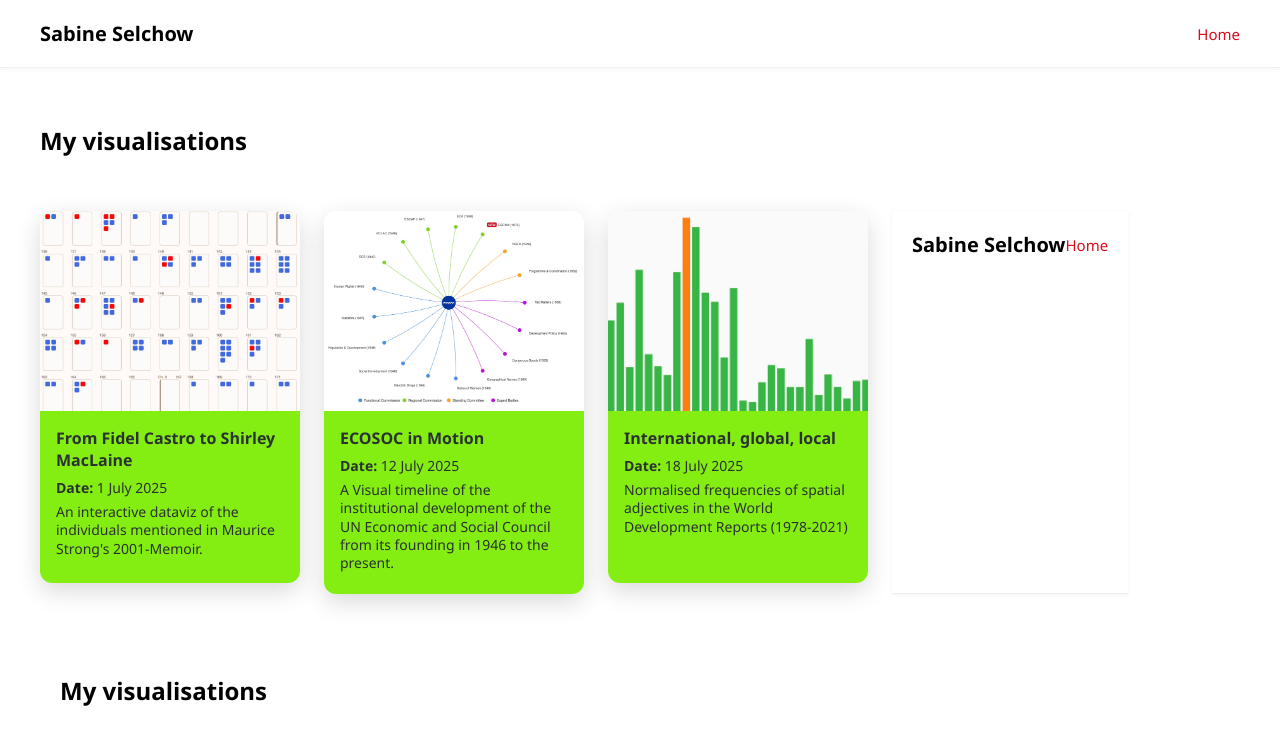
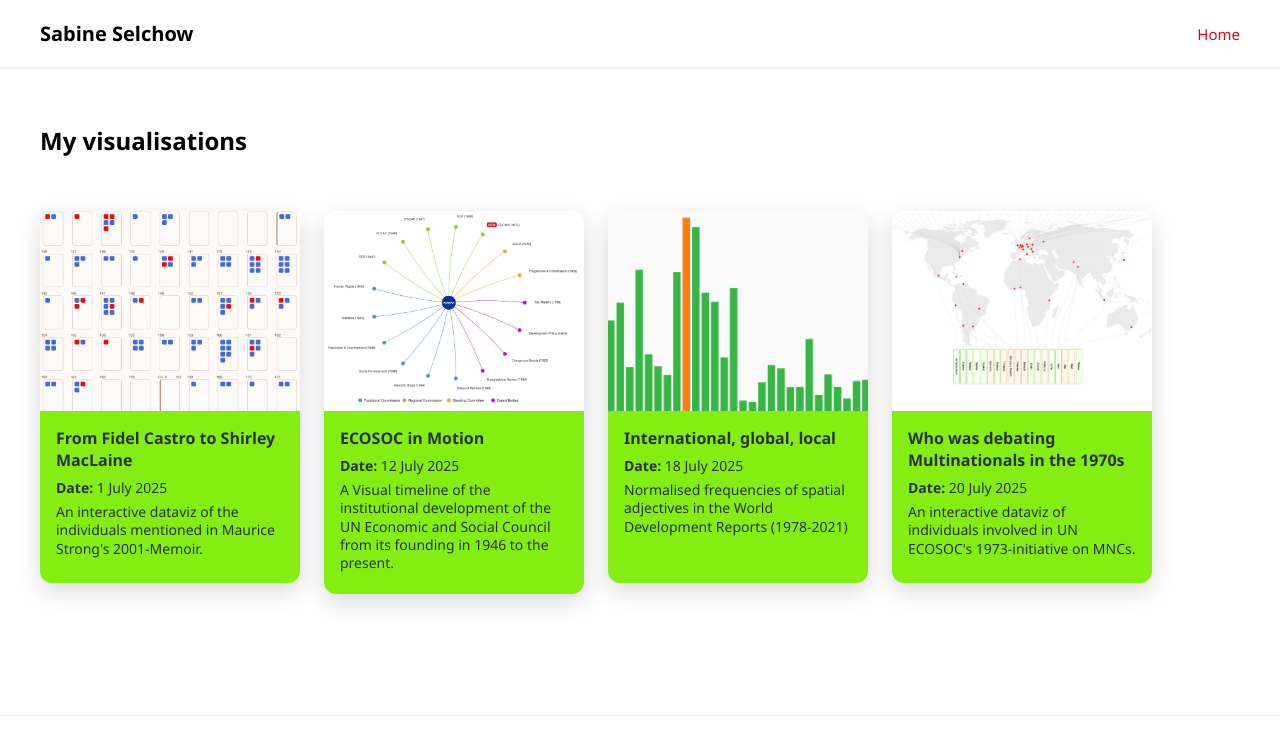
Before and after one commit to sabine-selchow/sabine-selchow.github.io, a plain HTML site: page index.html in a window 1280 px wide. Shown: the top 746 px of the page. Drawn offline with Linux system fonts and the light colour scheme.

Commit message:
Update index.html

```diff
--- a/index.html
+++ b/index.html
@@ -1,73 +1,3 @@
-<!DOCTYPE html>
-<html lang="en">
-<head>
-  <meta charset="UTF-8" />
-  <link href="https://fonts.googleapis.com/css2?family=Urbanist:wght@400;600&display=swap" rel="stylesheet">
-  <meta name="viewport" content="width=device-width, initial-scale=1.0"/>
-  <title>Visualisations by Sabine Selchow</title>
-  <link rel="stylesheet" href="style.css" />
-</head>
-<body>
-
-  <header>
-    <div class="content-container header-content">
-      <div class="site-name">Sabine Selchow</div>
-      <nav>
-        <ul class="nav-menu">
-          <li><a href="index.html" class="active">Home</a></li>
-        </ul>
-      </nav>
-    </div>
-  </header>
-
-  <main>
-    <div class="content-container">
-      <h1>My visualisations</h1>
-      <br><br>
-
-      <div class="tile-grid">
-
-        <!-- Tile 1 -->
-        <div class="tile-wrapper">
-          <div class="tile tile-image-top">
-            <img src="image1.jpg" alt="Intro image">
-          </div>
-          <div class="tile tile-image1">
-            <a href="strong.html" style="text-decoration: none; color: inherit;">
-              <h2>From Fidel Castro to Shirley MacLaine</h2>
-              <p><b>Date:</b> 1 July 2025</p>
-              <p>An interactive dataviz of the individuals mentioned in Maurice Strong's 2001-Memoir.</p>
-            </a>
-          </div>
-        </div>
-
-        <!-- Tile 2 -->
-        <div class="tile-wrapper">
-          <div class="tile tile-image-top">
-            <img src="ecosoc-tile.jpg" alt="Intro image">
-          </div>
-          <div class="tile tile-image1">
-            <a href="ecosoc_index.html" style="text-decoration: none; color: inherit;">
-              <h2>ECOSOC in Motion</h2>
-              <p><b>Date:</b> 12 July 2025</p>
-              <p>A Visual timeline of the institutional development of the UN Economic and Social Council from its founding in 1946 to the present.</p>
-            </a>
-          </div>
-        </div>
-
-           <!-- Tile 3 -->
-        <div class="tile-wrapper">
-          <div class="tile tile-image-top">
-            <img src="WDR.jpeg" alt="Intro image">
-          </div>
-          <div class="tile tile-image1">
-            <a href="wdr_adjectives.html" style="text-decoration: none; color: inherit;">
-              <h2>International, global, local</h2>
-              <p><b>Date:</b> 18 July 2025</p>
-              <p>Normalised frequencies of spatial adjectives in the World Development Reports (1978-2021)</p>
-            </a>
-          </div>
-        </div>
 <!DOCTYPE html>
 <html lang="en">
 <head>
@@ -162,14 +92,3 @@
 
 </body>
 </html>
-
-      </div>
-    </div>
-  </main>
-
-  <footer>
-    <p>© 2025 Sabine Selchow</p>
-  </footer>
-
-</body>
-</html>
```
